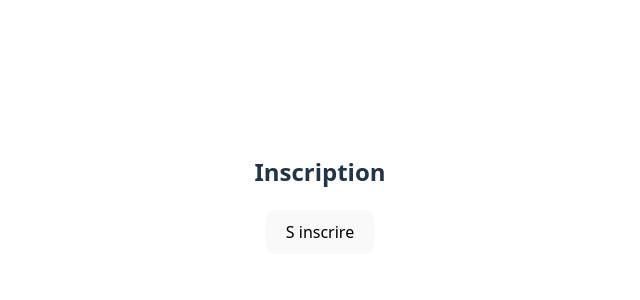
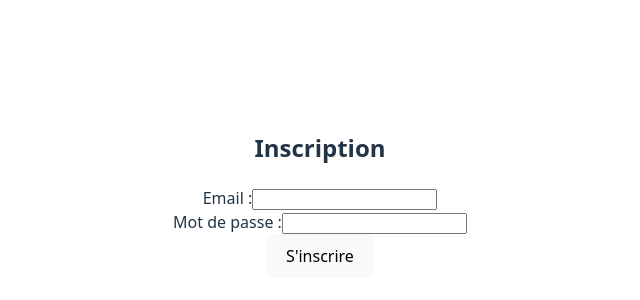
Before and after one commit to VanessDev/express_auth, a React (Vite) app in the folder front/: page /register in a window 1280 px wide. Shown: the part 206-506 px from the top of the page, without its empty margins (320-960 px from the left). Built offline with nearby package versions, Linux system fonts and the light colour scheme; no server answers.

Commit message:
commit10

```diff
--- a/front/src/App.jsx
+++ b/front/src/App.jsx
@@ -11,6 +11,8 @@ function App() {
     <BrowserRouter>
     <Routes>
       <Route path='/register' element={<RegisterForm/>}></Route>
+
+      <Route path='*' element={<Navigate to = "/register"></Navigate>}/>
     </Routes>
     </BrowserRouter>
     </>
--- a/front/src/components/RegisterForm.jsx
+++ b/front/src/components/RegisterForm.jsx
@@ -1,42 +1,68 @@
 import { useState } from "react";
 import { register } from "../services/api";
 
-//useState :useState est un hook de React qui permet
-// d’ajouter et de mettre à jour un état local dans un composant fonctionnel.
-
 function RegisterForm() {
-  //etat pour stocker les valeurs du form
   const [email, setEmail] = useState("");
-  //etat pour stocker les messages d'erreur
+  const [password, setPassword] = useState("");
   const [message, setMessage] = useState("");
-  //etat pour savoir si on est en train d'envoyer une requete
   const [loading, setLoading] = useState(false);
 
-  //la fonction utilisée quand on soumet le formulaire
   async function handleSubmit(event) {
-    //empeche le rechargement de la page quand on soumet le form
     event.preventDefault();
-    //Je change le status du state loading
     setLoading(true);
+    setMessage("");
 
-    alert('je suis en train de soumettre mon form');
+    try {
+      await register(email, password);
+      setMessage("Inscription réussie ");
+
+      setEmail("");
+      setPassword("");
+    } catch (error) {
+      setMessage("Erreur lors de l'inscription ");
+      console.error(error);
+    } finally {
+      setLoading(false);
+    }
   }
 
-  return [
+  return (
     <div>
-        <h2>Inscription</h2>
-        {/*  formulaire avec la logique du submit*/}
+      <h2>Inscription</h2>
 
-        <form onSubmit={handleSubmit}>
+      <form onSubmit={handleSubmit}>
+        <div>
+          <label htmlFor="email">Email :</label>
+          <input
+            type="email"
+            id="email"
+            value={email}
+            onChange={(e) => setEmail(e.target.value)}
+            required
+            disabled={loading}
+          />
+        </div>
 
-            <button type="submit">
-                {loading ? 'Chargement' : 'S inscrire'}
-            </button>
+        <div>
+          <label htmlFor="password">Mot de passe :</label>
+          <input
+            type="password"
+            id="password"
+            value={password}
+            onChange={(e) => setPassword(e.target.value)}
+            required
+            disabled={loading}
+          />
+        </div>
 
-        </form>
+        <button type="submit" disabled={loading}>
+          {loading ? "Chargement..." : "S'inscrire"}
+        </button>
+      </form>
 
+      {message && <p>{message}</p>}
     </div>
-  ]
+  );
 }
 
-export default RegisterForm
+export default RegisterForm;
```
